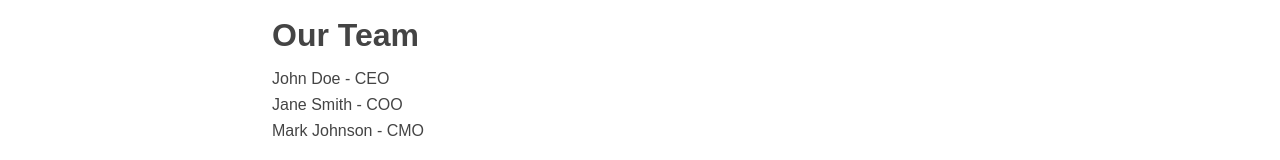
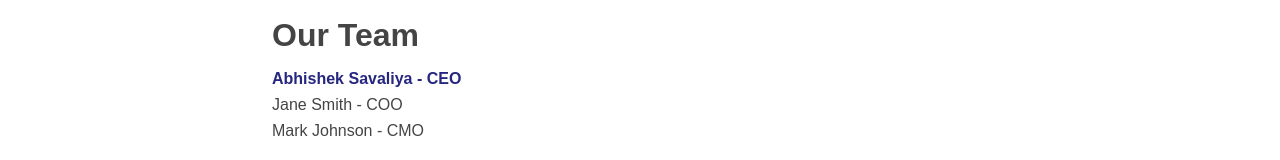
Before and after one commit to abhishek1savaliya/killacode, a Next.js app: page /about in a window 1280 px wide. Shown: the part 665-825 px from the top of the page. Built offline with nearby package versions, Linux system fonts and the light colour scheme.

Commit message:
improvwment7

```diff
--- a/src/pages/about.js
+++ b/src/pages/about.js
@@ -20,7 +20,7 @@ const about = () => {
     <section className={styles.section}>
       <h2 className={styles.h2}>Our Team</h2>
       <ul className={styles.ul}>
-        <li className={styles.li}>John Doe - CEO</li>
+        <li className={styles.liceo}>Abhishek Savaliya - CEO</li>
         <li className={styles.li}>Jane Smith - COO</li>
         <li className={styles.li}>Mark Johnson - CMO</li>
       </ul>
--- a/src/styles/About.module.css
+++ b/src/styles/About.module.css
@@ -45,3 +45,10 @@
   .li {
     margin-bottom: 0.5rem;
   }
+
+  .liceo{
+    color: rgb(38, 38, 128);
+    margin-bottom: 0.5rem;
+    font-weight: bold;
+
+  }
--- a/src/styles/Contact.module.css
+++ b/src/styles/Contact.module.css
@@ -2,6 +2,7 @@
     max-width: 500px;
     margin: 0 auto;
     font-family: 'SF Pro Display', sans-serif;
+    padding-right: 10px;
 }
 
 .mb3{
@@ -63,6 +64,7 @@ display: flex;
   .container{
     max-width: 500px;
     padding-left: 15px;
+    padding-right: 15px;
     /* font-family: 'SF Pro Display', sans-serif; */
 }
 }
```
